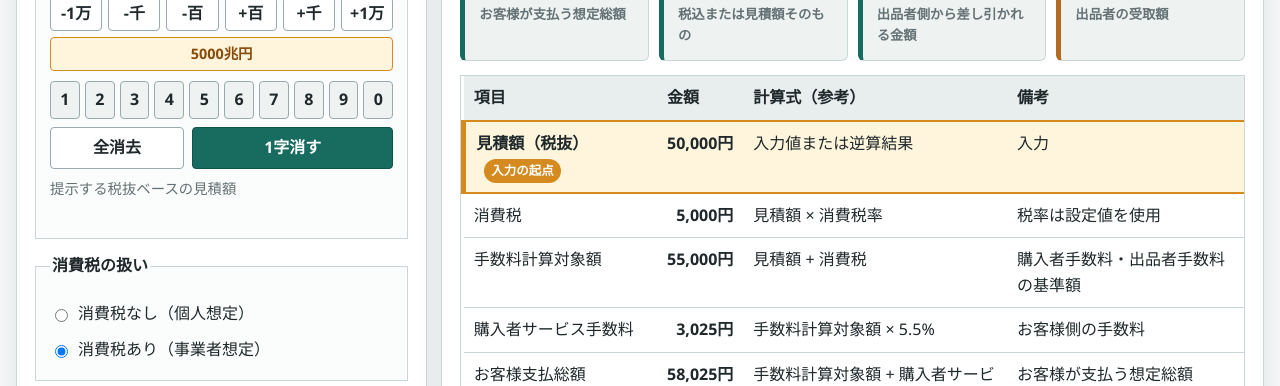
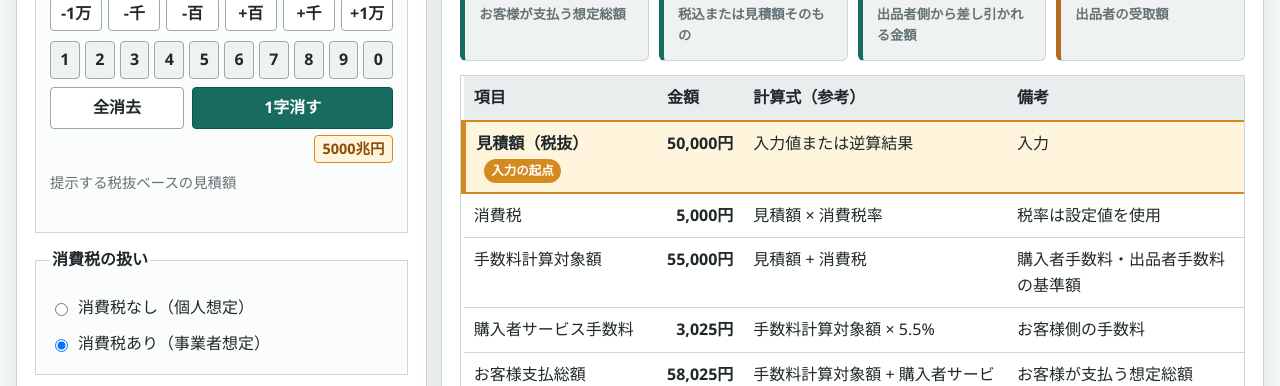
Before and after one commit to YujiFukami/coconala-fee-calculator, a plain HTML site: page index.html in a window 1280 px wide. Shown: the part 350-736 px from the top of the page. Drawn offline with Linux system fonts and the light colour scheme.

Commit message:
Tone down large amount shortcut

```diff
--- a/index.html
+++ b/index.html
@@ -50,7 +50,6 @@
               <button type="button" data-amount-delta="100">+百</button>
               <button type="button" data-amount-delta="1000">+千</button>
               <button type="button" data-amount-delta="10000">+1万</button>
-              <button class="special-amount-button" type="button" data-amount-set="5000000000000000">5000兆円</button>
             </div>
             <div class="number-pad" aria-label="数字入力">
               <button type="button" data-digit="1">1</button>
@@ -67,6 +66,9 @@
             <div class="number-pad-actions">
               <button type="button" data-number-action="clear">全消去</button>
               <button type="button" data-number-action="backspace">1字消す</button>
+            </div>
+            <div class="special-amount-row">
+              <button class="special-amount-button" type="button" data-amount-set="5000000000000000">5000兆円</button>
             </div>
             <p class="field-note" id="amount-note">提示する税抜ベースの見積額</p>
             <p class="error-message" id="amount-error" role="alert"></p>
--- a/styles.css
+++ b/styles.css
@@ -234,15 +234,6 @@ input[type="number"],
   color: var(--primary-dark);
 }
 
-.special-amount-button {
-  grid-column: 1 / -1;
-  min-height: 32px;
-  background: #fff5dd !important;
-  border-color: #d58a20 !important;
-  color: #8a4b08 !important;
-  font-size: 0.9rem;
-}
-
 .number-pad {
   display: grid;
   grid-template-columns: repeat(10, minmax(0, 1fr));
@@ -270,6 +261,30 @@ input[type="number"],
   background: var(--primary);
   border-color: var(--primary-dark);
   color: #ffffff;
+}
+
+.special-amount-row {
+  display: flex;
+  justify-content: flex-end;
+  margin-top: 6px;
+}
+
+.special-amount-button {
+  min-height: 28px;
+  width: auto;
+  border: 1px solid #d58a20;
+  border-radius: 4px;
+  padding: 2px 8px;
+  background: #fff5dd;
+  color: #8a4b08;
+  font-size: 0.9rem;
+  font-weight: 700;
+  line-height: 1.25;
+}
+
+.special-amount-button:hover {
+  border-color: #a96910;
+  color: #6f3900;
 }
 
 .error-message {
@@ -728,8 +743,8 @@ summary {
     gap: 7px;
   }
 
-  .special-amount-button {
-    grid-column: 1 / -1;
+  .special-amount-row {
+    justify-content: flex-end;
   }
 
   .number-pad {
```
